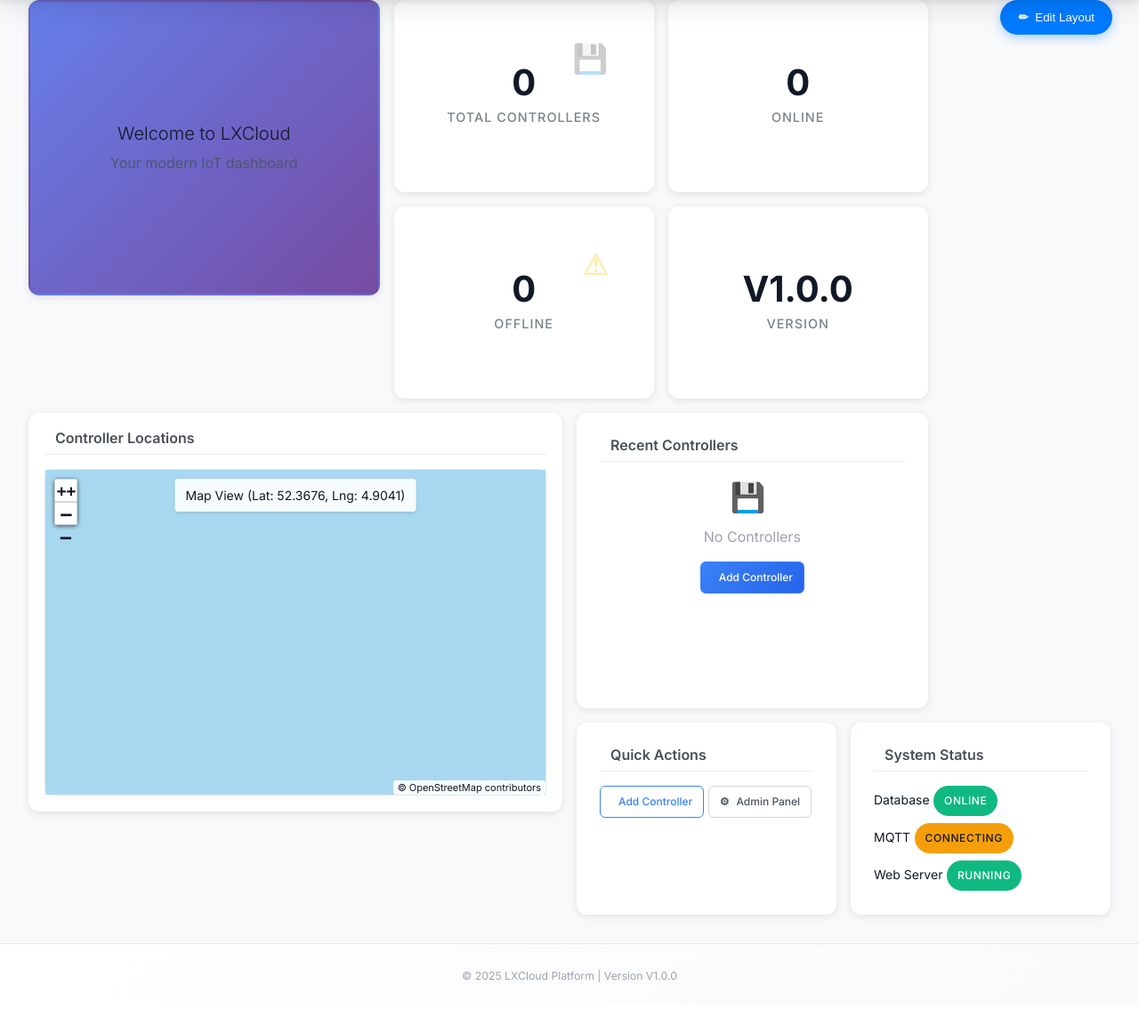
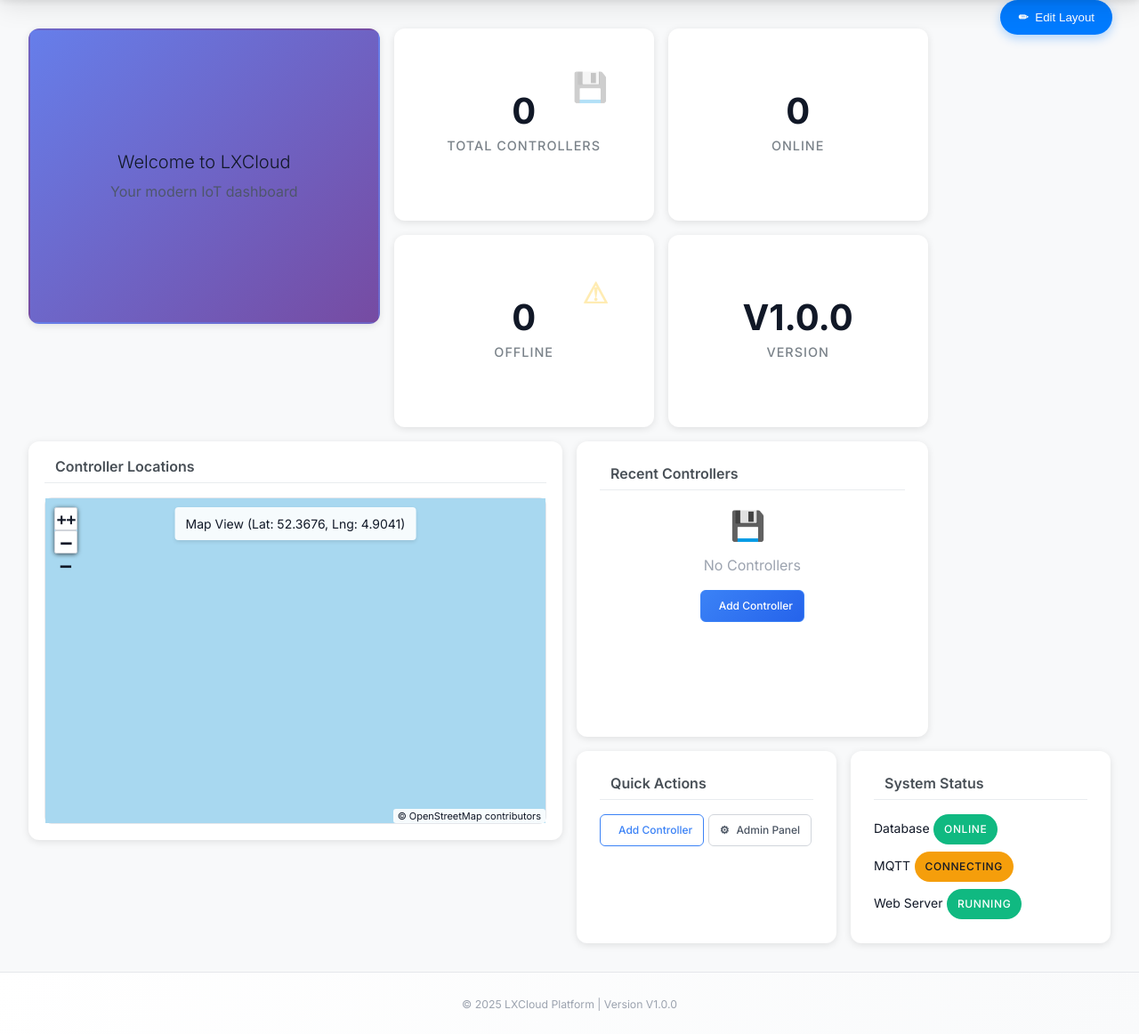
Before and after one commit to JeffMolenaar/LXCloud_2025, a Flask app: page / in a window 1280 px wide. Shown: the part 80-1242 px from the top of the page at 89% size. Before the commit the page ends 1184 px from the top, so only its background shows below. Run offline with Flask 3, Linux system fonts and the light colour scheme; a user stored in the database is signed in; data comes from the database, SQL or seed files in the repository; data that the repository does not hold is empty; some libraries are stand-ins or nearby versions.

Commit message:
Update index.html

```diff
--- a/templates/dashboard/index.html
+++ b/templates/dashboard/index.html
@@ -63,7 +63,7 @@
     grid-template-columns: repeat(12, 1fr);
     grid-auto-rows: 100px;
     gap: 1rem;
-    padding: 0 2rem 2rem 2rem;
+    padding: 2rem 2rem 2rem 2rem;
     max-width: 1600px;
     margin: 0 auto;
 }
```
